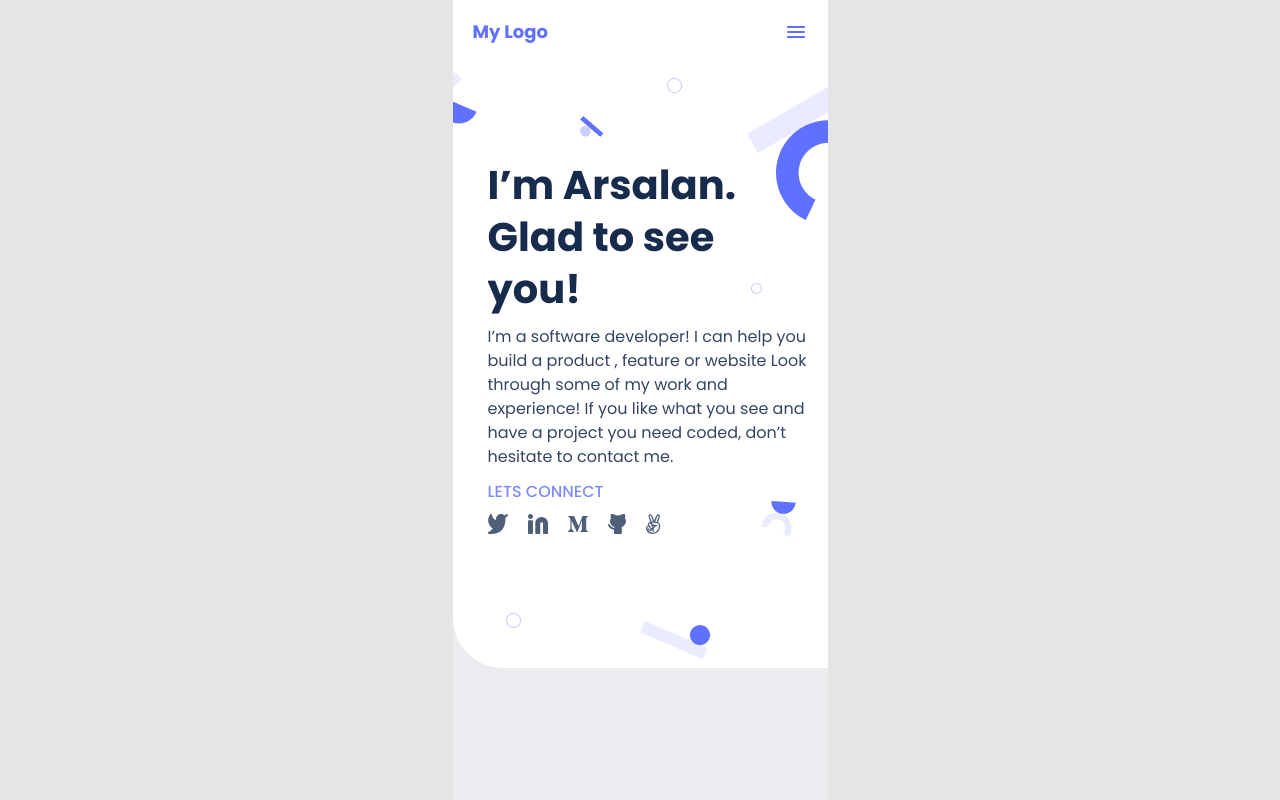
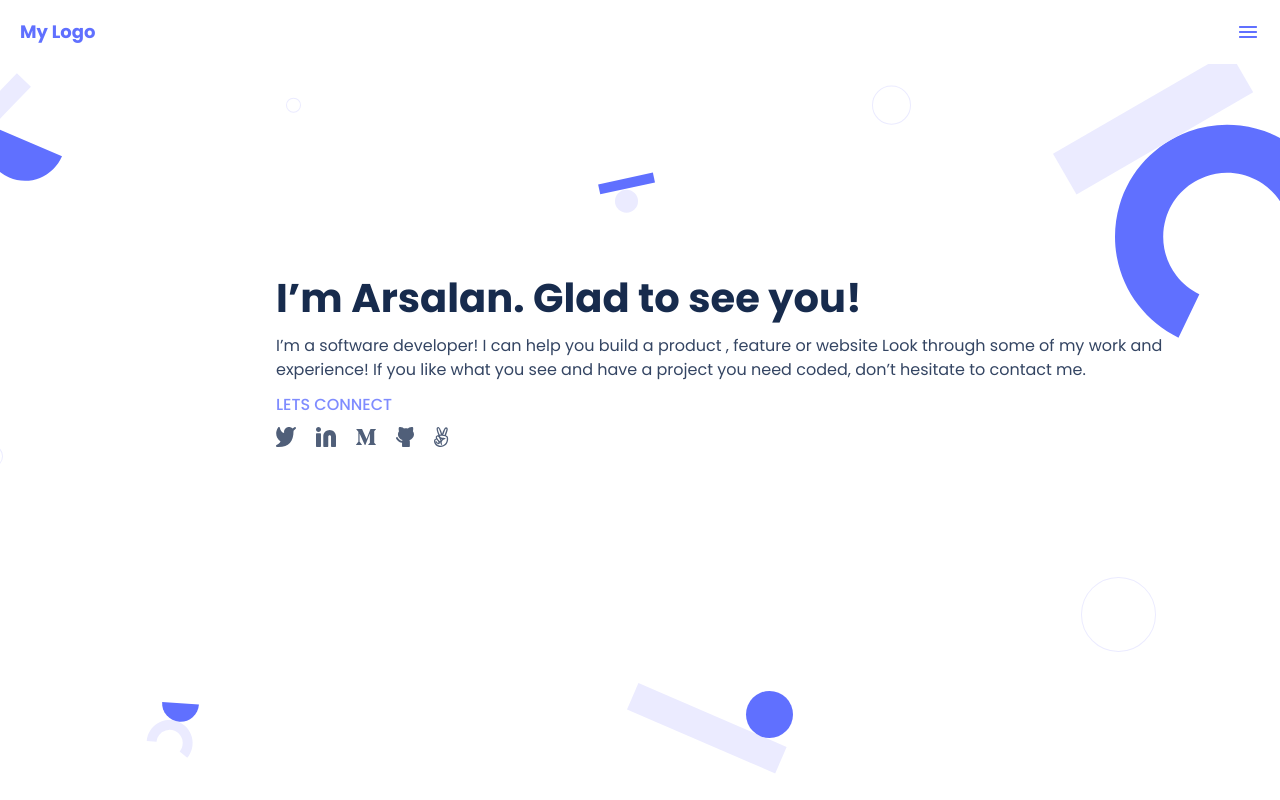
Before and after one commit to Arsalanbashir831/Portfolio_Mobile, a plain HTML site: page index.html in a window 1280 px wide. Shown: the top 800 px of the page. Drawn offline with Linux system fonts and the light colour scheme.

Commit message:
Heaeder Desktop

```diff
--- a/style.css
+++ b/style.css
@@ -356,3 +356,25 @@ footer {
   margin: auto;
   border-radius: 8px;
 }
+
+@media screen and (min-width: 375px) {
+  .mobile_body {
+    width: 100%;
+  }
+
+  .hero_section {
+    background: white url("/assets/header_desktop.svg") no-repeat center;
+    background-position-y: -10%;
+    height: 846px;
+    padding-left: 20%;
+    padding-top: 10%;
+  }
+
+  .intro_content {
+    width: 920px;
+  }
+
+  .end_bar {
+    display: none;
+  }
+}
```
Also changed, not shown: assets/header_desktop.svg (added).
